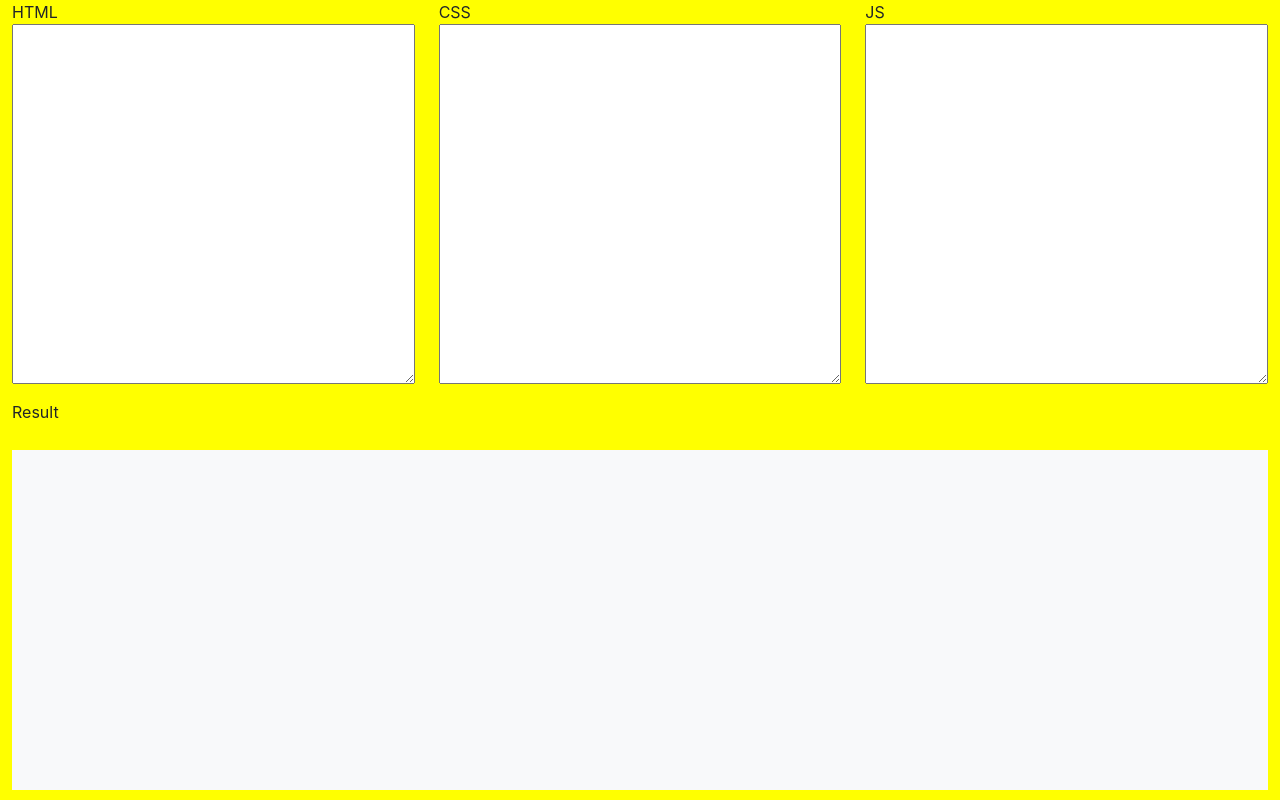
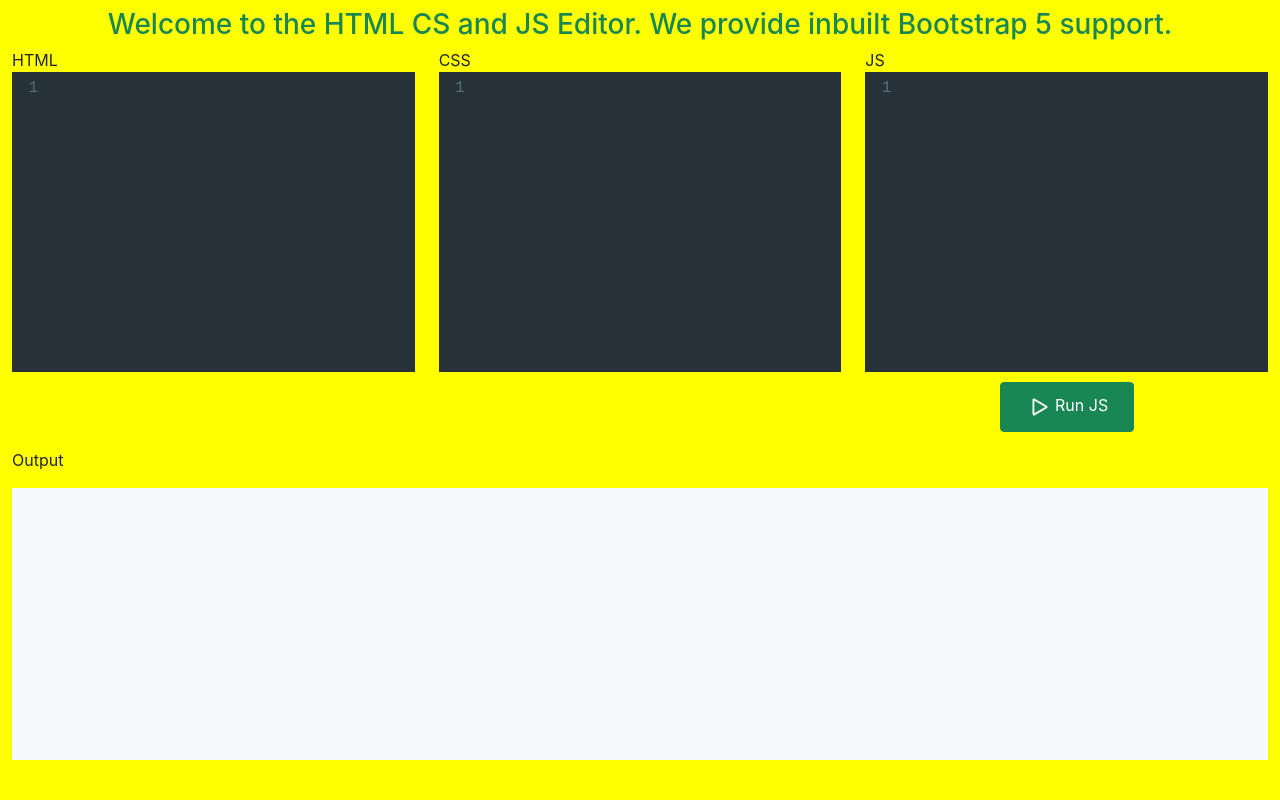
Before and after one commit to shivanshkr/html-playground, a React (Create React App) app: page / in a window 1280 px wide. Built offline with nearby package versions, Linux system fonts and the light colour scheme.

Commit message:
Updated textarea to CodeMirror

```diff
--- a/package.json
+++ b/package.json
@@ -7,7 +7,9 @@
     "@testing-library/react": "^11.2.7",
     "@testing-library/user-event": "^12.8.3",
     "bootstrap": "^5.0.1",
+    "codemirror": "^5.61.1",
     "react": "^17.0.2",
+    "react-codemirror2": "^7.2.1",
     "react-dom": "^17.0.2",
     "react-scripts": "4.0.3",
     "web-vitals": "^1.1.2"
--- a/src/App.css
+++ b/src/App.css
@@ -1,6 +1,8 @@
-.half-height {
+.h-50 {
   height: 50%;
-    background: yellow;
+}
+.h-40 {
+  height: 40%;
 }
 
 .h-100 {
@@ -17,3 +19,9 @@
 .h-10 {
   height: 10%;
 }
+.h-5 {
+  height: 5%;
+}
+.h-45 {
+  height: 45%;
+}
--- a/src/App.js
+++ b/src/App.js
@@ -1,5 +1,12 @@
 import './App.css';
 import React from 'react';
+import { Controlled as CodeMirror } from 'react-codemirror2'
+import 'codemirror/lib/codemirror.css';
+import 'codemirror/theme/material.css';
+
+import 'codemirror/mode/css/css';
+import 'codemirror/mode/javascript/javascript';
+import 'codemirror/mode/htmlmixed/htmlmixed';
 
 class App extends React.Component {
   constructor() {
@@ -12,15 +19,10 @@
     }
   }
 
-  handleChange = (event) => {
-    const field = event.target.name;
-    const value = event.target.value;
+  runJS = () => {
+    const { html, js, css } = this.state
     this.setState({
-      [field]: value
-    }, () => {
-      const { html, js, css } = this.state
-      this.setState({
-        final: `
+      final: `
         <!DOCTYPE html>
         <html lang="en">
         <head>
@@ -42,37 +44,125 @@
         </body>
         </html>
       `
+    })
+  }
+
+
+
+  handleChange1 = (field, value) => {
+    this.setState({
+      [field]: value
+    }, () => {
+      const { html, css } = this.state
+      this.setState({
+        final: `
+        <!DOCTYPE html>
+        <html lang="en">
+        <head>
+          <meta charset="UTF-8">
+          <meta name="viewport" content="width=device-width, initial-scale=1.0">
+          <meta http-equiv="X-UA-Compatible" content="ie=edge">
+          <title>HTML</title>
+          <link href="https://cdn.jsdelivr.net/npm/bootstrap@5.0.1/dist/css/bootstrap.min.css" rel="stylesheet" integrity="sha384-+0n0xVW2eSR5OomGNYDnhzAbDsOXxcvSN1TPprVMTNDbiYZCxYbOOl7+AMvyTG2x" crossorigin="anonymous">
+          <script src="https://cdn.jsdelivr.net/npm/bootstrap@5.0.1/dist/js/bootstrap.bundle.min.js" integrity="sha384-gtEjrD/SeCtmISkJkNUaaKMoLD0//ElJ19smozuHV6z3Iehds+3Ulb9Bn9Plx0x4" crossorigin="anonymous"></script>
+          <style>
+            ${css}
+          </style>
+        </head>
+        <body>
+          ${html}
+          <script type="text/javascript">
+
+          </script>
+        </body>
+        </html>
+      `
       })
     })
   }
 
+
+
   render() {
     return (
       <>
-        <div className="row half-height">
-          <div className="col-4 h-100">
+        <div className="h3 h-5 pt-2 text-success text-center">Welcome to the HTML CS and JS Editor. We provide inbuilt Bootstrap 5 support. </div>
+        <div className="row h-50">
+          {/* <div className="col-4 h-100">
             <span className="h-10">HTML</span>
             <form className="h-90 d-grid">
               <textarea type="text" name="html" onChange={this.handleChange} />
+            </form>
+          </div> */}
+          <div className="col-4   h-100">
+            <span className="h-10">HTML</span>
+            <form className="h-90  d-grid">
+              <CodeMirror
+                value={this.state.html}
+                options={{
+                  mode: 'htmlmixed',
+                  theme: 'material',
+                  lineNumbers: true
+                }}
+                onBeforeChange={(editor, data, html) => {
+                  this.setState({ html });
+                }}
+                onChange={(editor, data, html) => {
+                  this.handleChange1("html", html)
+                }}
+              />
             </form>
           </div>
           <div className="col-4 h-100">
             <span className="h-10">CSS</span>
             <form className="h-90 d-grid">
-              <textarea type="text" name="css" onChange={this.handleChange} />
+              {/* <textarea type="text" name="css" onChange={this.handleChange} /> */}
+              <CodeMirror
+                value={this.state.css}
+                options={{
+                  mode: 'css',
+                  theme: 'material',
+                  lineNumbers: true
+                }}
+                onBeforeChange={(editor, data, css) => {
+                  this.setState({ css });
+                }}
+                onChange={(editor, data, css) => {
+                  this.handleChange1("css", css)
+                }}
+              />
             </form>
           </div>
           <div className="col-4 h-100">
             <span className="h-10">JS</span>
             <form className="h-90 d-grid">
-              <textarea type="text" name="js" onChange={this.handleChange} />
+              {/* <textarea type="text" name="js" onChange={this.handleChange} /> */}
+              <CodeMirror
+                value={this.state.js}
+                options={{
+                  mode: 'javascript',
+                  theme: 'material',
+                  lineNumbers: true
+                }}
+                onBeforeChange={(editor, data, js) => {
+                  this.setState({ js });
+                }}
+                onChange={(editor, data, js) => {
+                  this.setState({ js });
+                }}
+              />
+              <button className="col-4 offset-4 mt-1 btn btn-success" type="button" onClick={this.runJS}>
+                <svg xmlns="http://www.w3.org/2000/svg" width="30" height="30" fill="currentColor" className="bi bi-play" viewBox="0 0 16 16">
+                  <path d="M10.804 8 5 4.633v6.734L10.804 8zm.792-.696a.802.802 0 0 1 0 1.392l-6.363 3.692C4.713 12.69 4 12.345 4 11.692V4.308c0-.653.713-.998 1.233-.696l6.363 3.692z" />
+                </svg>
+                Run JS</button>
             </form>
           </div>
         </div>
-        <div className="row half-height ">
-          <span className="h-10">Result</span>
-          <div className="col-12 h-85">
-            <iframe title="result" className="h-100 col-12 bg-light" srcdoc={this.state.final}></iframe>
+        <div className="row h-40">
+          <span className="h-10">Output</span>
+          <div className="col-12 h-85 ">
+            <iframe title="result" className="h-100 bg-light col-12" srcDoc={this.state.final}></iframe>
           </div>
         </div>
       </>
```
Also changed, not shown: 1 other file (tests, documents, lock files or other folders). Lines whose indentation alone changed are shown as unchanged.
